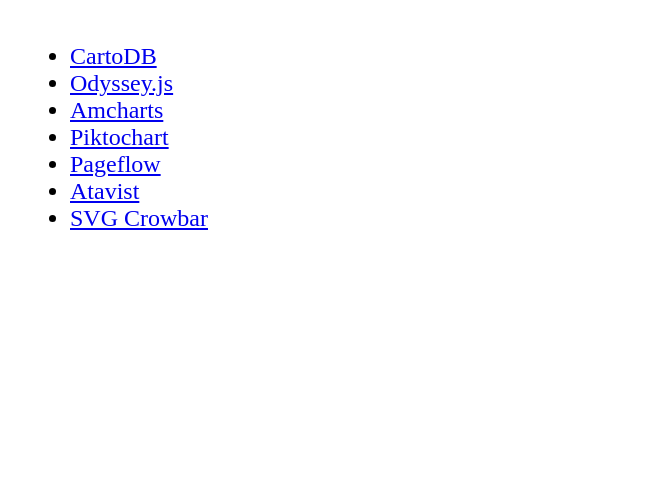
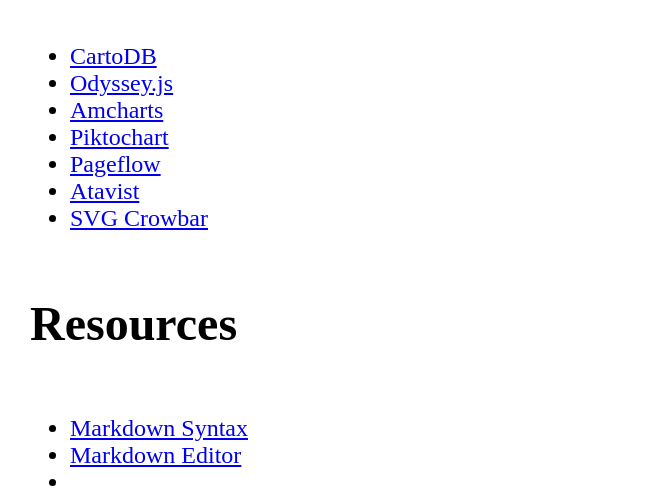
Before and after one commit to zbryikt/viz-course, a website: page index.jade in a window 1280 px wide. Shown: the part 596-1092 px from the top of the page, without its empty margins (0-670 px from the left). Before the commit the page ends 850 px from the top, so only its background shows below. Drawn offline with nearby package versions, Linux system fonts and the light colour scheme; files that its build step writes are made by us from their sources.

Commit message:
update markdown

```diff
--- a/index.jade
+++ b/index.jade
@@ -33,3 +33,8 @@
         li: a(href="http://pageflow.io/") Pageflow
         li: a(href="https://atavist.com/") Atavist
         li: a(href="http://nytimes.github.io/svg-crowbar/") SVG Crowbar
+      h4 Resources
+      ul
+        li: a(href="http://markdown.tw/") Markdown Syntax
+        li: a(href="http://dillinger.io/") Markdown Editor
+        li
```
Also changed, not shown: index.html.
